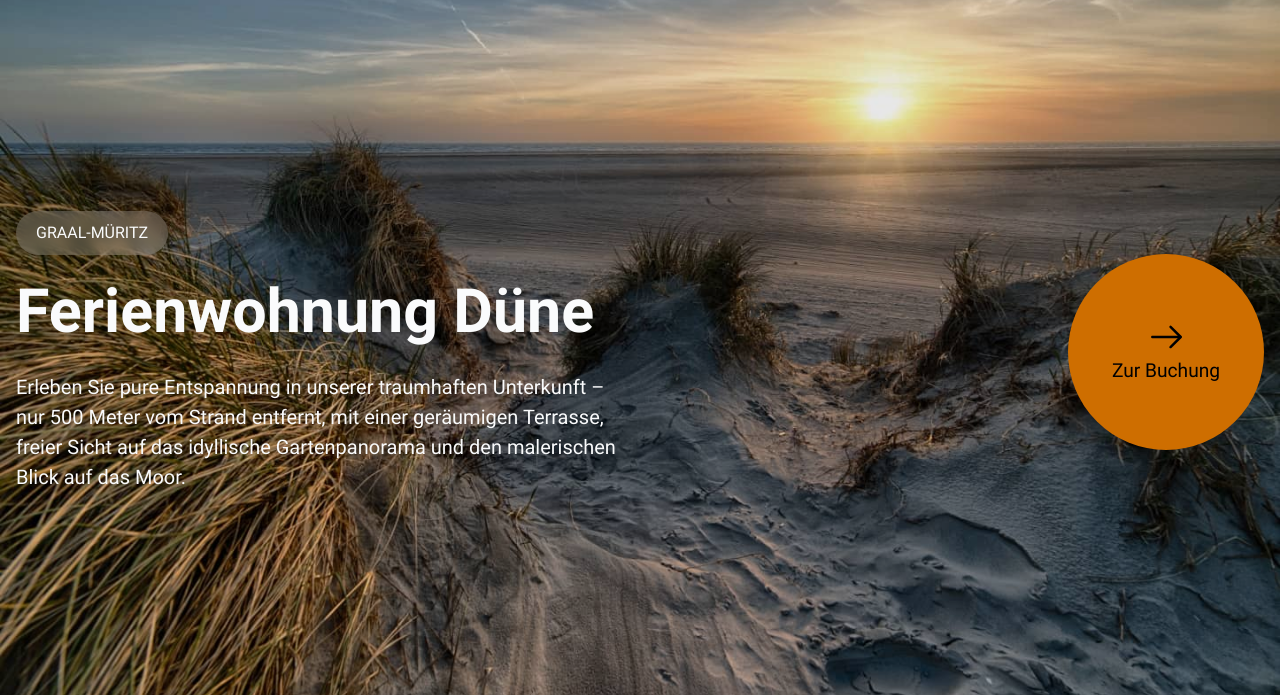
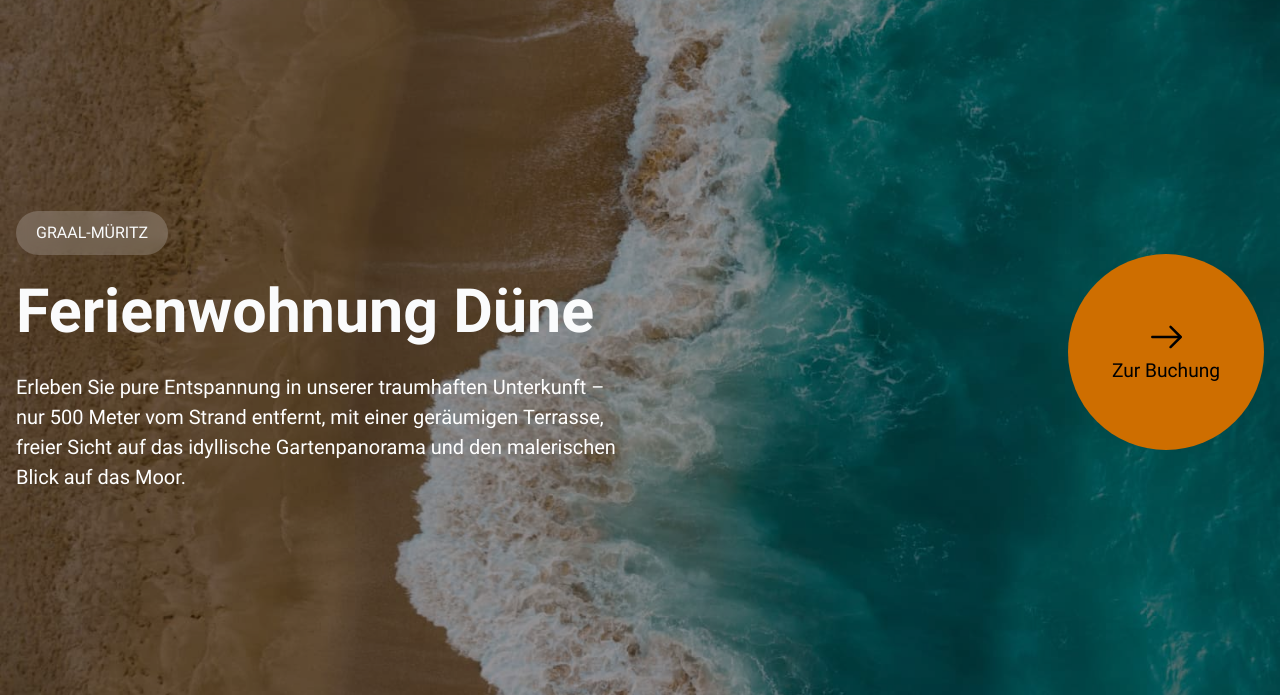
Before and after one commit to pndweb/pndweb.github.io, an Eleventy site: page src/index.html in a window 1280 px wide. Shown: the part 105-800 px from the top of the page. Built offline with nearby package versions, Linux system fonts and the light colour scheme; Eleventy itself is replaced by a stand-in of ours; files that its build step writes are made by us from their sources.

Commit message:
New hero image
-Updated hero image (top view of beach)

```diff
--- a/src/assets/sass/critical.scss
+++ b/src/assets/sass/critical.scss
@@ -33,7 +33,7 @@
                 height: 100%;
                 background: #1a1a1a;
                 mix-blend-mode: multiply;
-                opacity: 0.1;
+                opacity: 0.4;
                 position: absolute;
                 display: block;
                 top: 0;
@@ -105,10 +105,12 @@
             line-height: 1.5em;
             text-align: left;
             width: 100%;
+            font-weight: 200;
             /* 464px - 622px */
             max-width: clamp(29rem, 60vw, 38.785rem);
             margin: 0 auto 0 0;
             color: var(--bodyTextColorWhite);
+            color: #fff;
         }
 
         .cs-cta {
--- a/src/index.html
+++ b/src/index.html
@@ -1,7 +1,7 @@
 ---
 title: 'Ferienwohnung Düne | Graal-Müritz'
 description: 'Meta description for the page'
-preloadImg: '/assets/images/hero/beach-covered-grass-surrounded-by-sea-during-sunset-perfect-wallpapers_d.jpg'
+preloadImg: '/assets/images/hero/top_view_beach_d.jpg'
 permalink: '/'
 eleventyNavigation:
   key: Home
@@ -60,9 +60,9 @@ eleventyNavigation:
 
         <!-- Background Image -->
         <picture class="cs-background">
-            <source media="(max-width: 600px)" srcset="/assets/images/hero/beach-covered-grass-surrounded-by-sea-during-sunset-perfect-wallpapers_m.webp">
-            <source media="(min-width: 601px)" srcset="/assets/images/hero/beach-covered-grass-surrounded-by-sea-during-sunset-perfect-wallpapers_d.jpg">
-            <img decoding="async" src="/assets/images/hero/beach-covered-grass-surrounded-by-sea-during-sunset-perfect-wallpapers_d.jpg" alt="leaf" width="1920" height="1000" aria-hidden="true">
+            <source media="(max-width: 600px)" srcset="/assets/images/hero/top_view_beach_crop_m.webp">
+            <source media="(min-width: 601px)" srcset="/assets/images/hero/top_view_beach_d.jpg">
+            <img decoding="async" src="/assets/images/hero/top_view_beach_d.jpg" alt="leaf" width="1920" height="1000" aria-hidden="true">
         </picture>
     </section>
 
```
Also changed, not shown: src/assets/css/critical.css, src/assets/images/hero/beach-covered-grass-surrounded-by-sea-during-sunset-perfect-wallpapers_d.jpg (deleted), src/assets/images/hero/beach-covered-grass-surrounded-by-sea-during-sunset-perfect-wallpapers_d.webp (deleted), src/assets/images/hero/beach-covered-grass-surrounded-by-sea-during-sunset-perfect-wallpapers_m.jpg (deleted), src/assets/images/hero/beach-covered-grass-surrounded-by-sea-during-sunset-perfect-wallpapers_m.webp (deleted), src/assets/images/hero/beach-covered-grass-surrounded-by-sea-during-sunset-perfect-wallpapers_m_2.jpg (deleted), src/assets/images/hero/beach-covered-grass-surrounded-by-sea-during-sunset-perfect-wallpapers_m_2.webp (deleted), src/assets/images/hero/top_view_beach.jpg (added), src/assets/images/hero/top_view_beach_crop.jpg (added), src/assets/images/hero/top_view_beach_crop_m.jpg (added), src/assets/images/hero/top_view_beach_crop_m.webp (added), src/assets/images/hero/top_view_beach_d.jpg (added), src/assets/images/hero/top_view_beach_scale.jpg (added), src/assets/images/hero/top_view_beach_scale_d.jpg (added), 1 other file.
